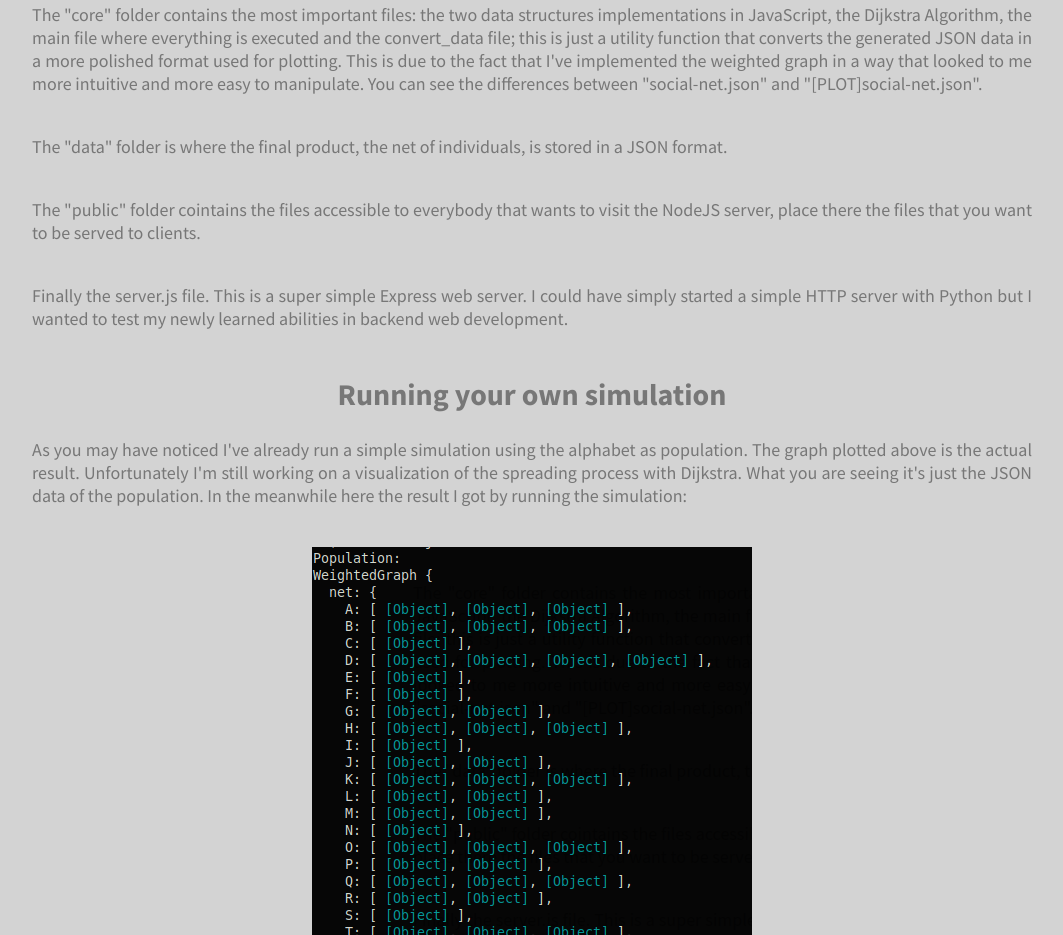
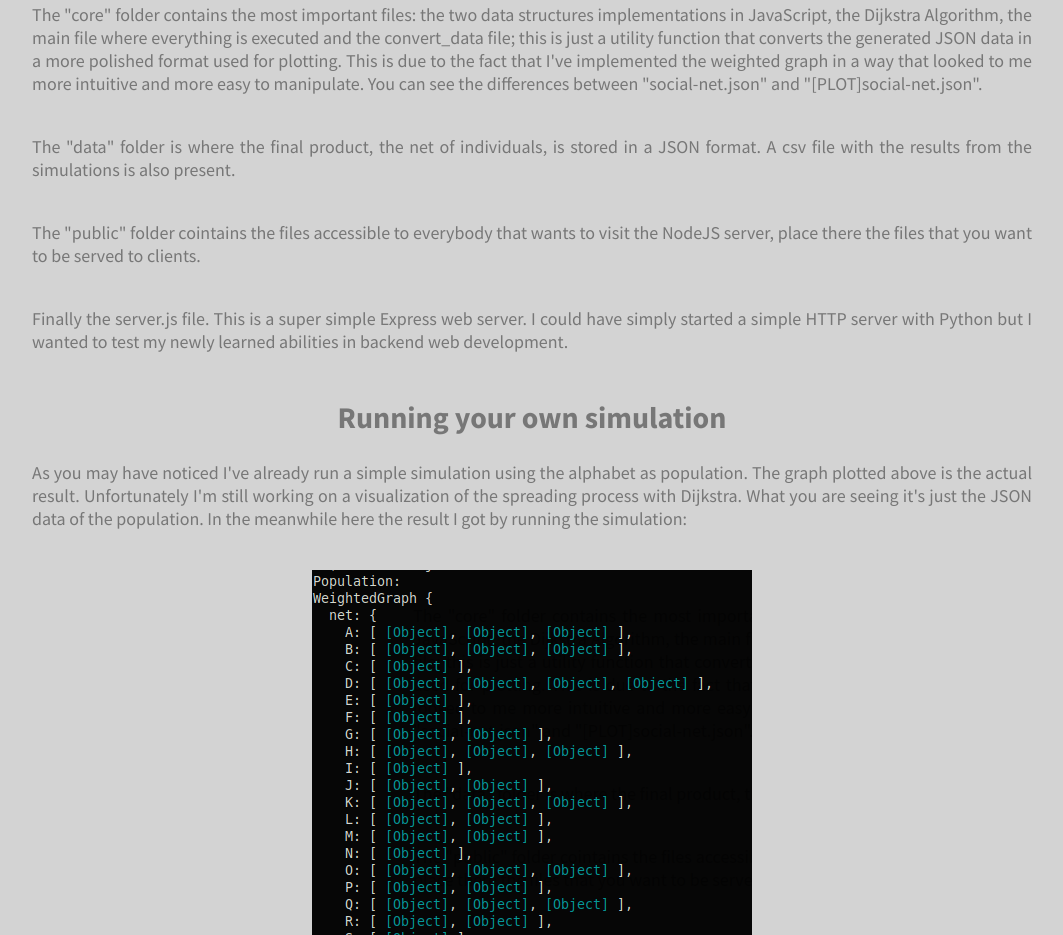
Before and after one commit to f0lg0/ThePandemicHack, a website: page src/public/index.html in a window 1280 px wide. Shown: the part 1328-2263 px from the top of the page, without its empty margins (108-1171 px from the left). Drawn offline with nearby package versions, Linux system fonts and the light colour scheme.

Commit message:
updated due to new csv function

```diff
--- a/src/public/index.html
+++ b/src/public/index.html
@@ -62,7 +62,7 @@
     </p>
 
     <p>
-        The "data" folder is where the final product, the net of individuals, is stored in a JSON format.
+        The "data" folder is where the final product, the net of individuals, is stored in a JSON format. A csv file with the results from the simulations is also present.
     </p>
 
     <p>
```
Also changed, not shown: README.md.
